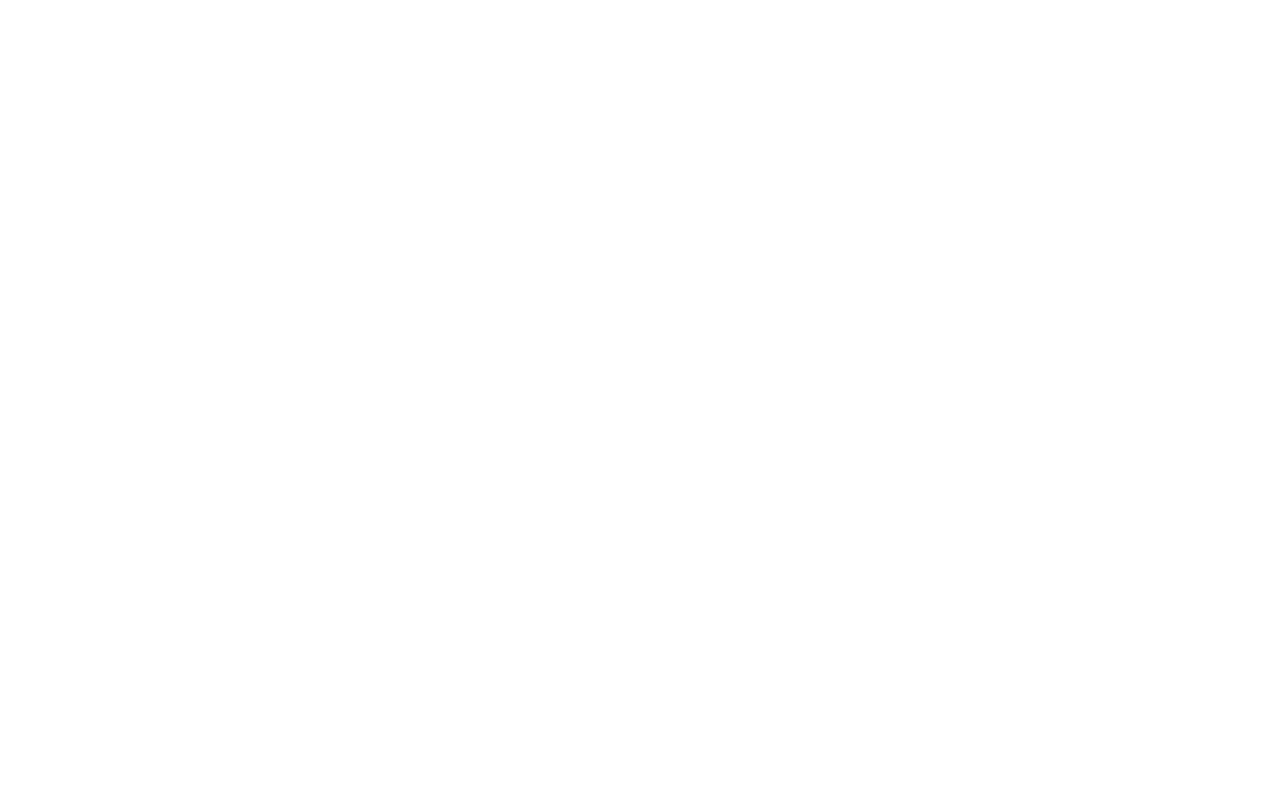
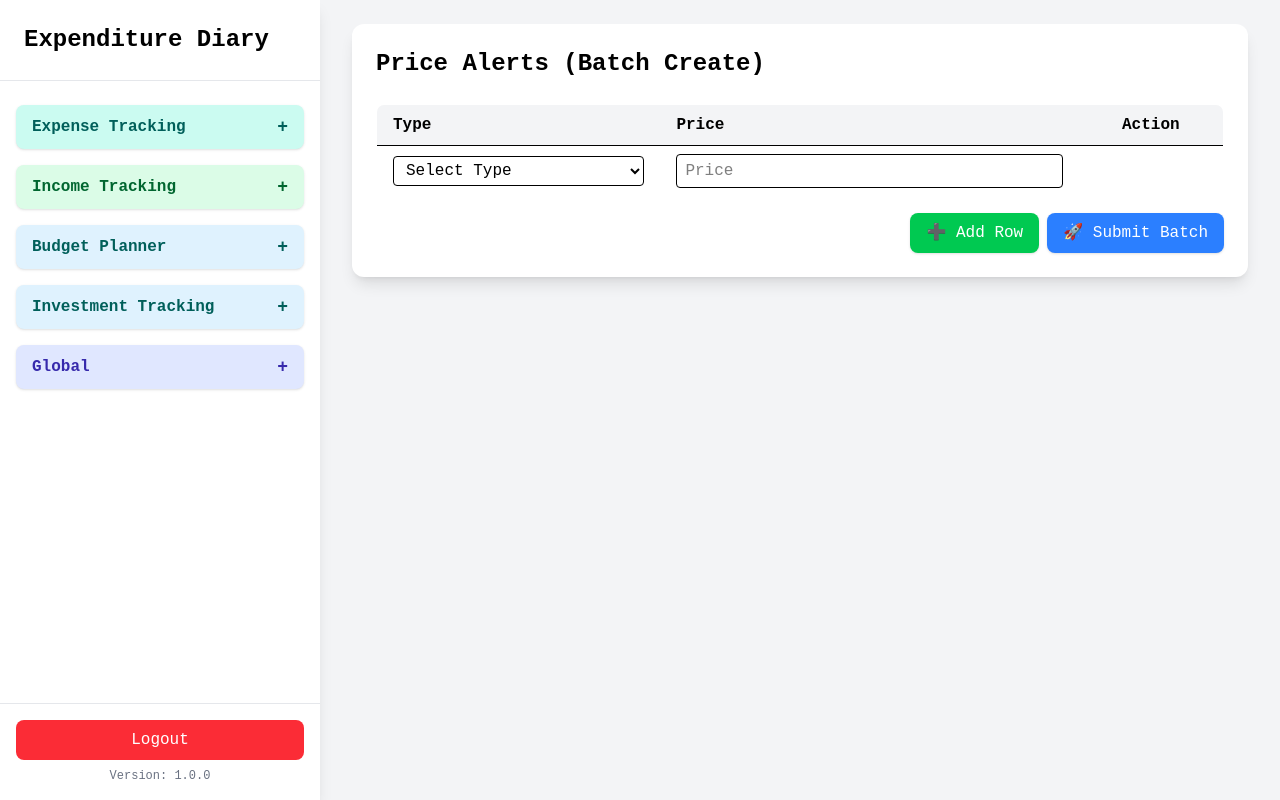
Before and after one commit to lytanghai/expense_tracker-v2-web, a Vue app: page /alert in a window 1280 px wide. Before the commit this address had no page. Built offline with nearby package versions, Linux system fonts and the light colour scheme; sample sign-in values are in the browser's storage.

Commit message:
add new feature for settings

```diff
--- a/src/components/Sidebar.vue
+++ b/src/components/Sidebar.vue
@@ -156,6 +156,7 @@ const menus = [
       { label: '🔥 Economic Event', path: '/economic-event' },
       { label: '🔥 Signal', path: '/trading-strategy' },
       { label: '✨ USD Calculator', path: '/usdc-calculator' },
+      { label: '✨ Alert', path: '/alert' },
     ]
   },
   {
--- a/src/router/index.js
+++ b/src/router/index.js
@@ -21,6 +21,7 @@ import UsdcToUsdCalculator from '@/views/Investment/UsdcToUsdCalculator.vue'
 import TradingStrategy from '@/views/Investment/TradingStrategy.vue'
 import EMA_RSI_Trend from '@/views/Investment/strategy/EMA_RSI_Trend.vue'
 import BreakoutScalper from '@/views/Investment/strategy/BreakoutScalper.vue'
+import Alert from '@/views/Investment/Alert.vue'
 
 import ActivityLog from '@/views/Global/ActivityLog.vue'
 import Report from '@/views/Global/Report.vue'
@@ -51,6 +52,7 @@ const routes = [
   { path: '/trading-strategy', component: TradingStrategy, meta: { requiresAuth: true } },
   { path: '/strategy/ema-rsi', component: EMA_RSI_Trend, meta: { requiresAuth: true } },
   { path: '/strategy/breakout-scalper', component: BreakoutScalper, meta: { requiresAuth: true } },
+  { path: '/alert', component: Alert, meta: { requiresAuth: true } },
 
   { path: '/global/activity-log', component: ActivityLog, meta: { requiresAuth: true } },
   { path: '/global/report', component: Report, meta: { requiresAuth: true } },
--- a/src/services/api.js
+++ b/src/services/api.js
@@ -156,6 +156,19 @@ export async function createExpense(payload) {
   }
 }
 
+// 🔹 NEW: Batch create API
+export async function createBatchExpense(expenses) {
+  try {
+    const res = await api.post("/expense_tracking/batch/create", {
+      expense_add_requests: expenses // snake_case root property
+    });
+    return res.data;
+  } catch (err) {
+    console.error("Error creating batch expenses:", err);
+    throw err;
+  }
+}
+
 export async function deleteExpense(id) {
   const res = await api.post("/expense_tracking/delete", { id })
   return res.data
--- a/src/views/Auth/Login.vue
+++ b/src/views/Auth/Login.vue
@@ -99,14 +99,19 @@ const handleRegister = async () => {
   }
 }
 
+let serversCalled = false
+
 onMounted(async () => {
+  if (serversCalled) return
+  serversCalled = true
+
   try {
     await wakeUpServers()
     serversReady.value = true
     console.log("Servers are ready")
   } catch (err) {
     console.log("Could not wake servers, still allowing login")
-    serversReady.value = true // allow login anyway
+    serversReady.value = true
   }
 })
 </script>
--- a/src/views/Expense/RecurringExpense.vue
+++ b/src/views/Expense/RecurringExpense.vue
@@ -1,17 +1,117 @@
 <template>
   <div class="flex h-screen">
-    <!-- Sidebar -->
     <Sidebar />
-    <!-- Main Content -->
+
     <main class="flex-1 p-6 bg-gray-100">
-        <UnderDevelopment />
+      <div class="bg-white shadow-lg rounded-xl p-6 max-w-5xl mx-auto">
+        <h1 class="text-2xl font-bold mb-6">Recurring Expense (Batch Create)</h1>
+
+        <!-- Table of expenses -->
+        <table class="min-w-full border border-gray-200 rounded-lg overflow-hidden">
+          <thead class="bg-gray-100">
+            <tr>
+              <th class="px-4 py-2 text-left">Item</th>
+              <th class="px-4 py-2 text-left">Category</th>
+              <th class="px-4 py-2 text-left">Price</th>
+              <th class="px-4 py-2 text-left">Currency</th>
+              <th class="px-4 py-2 text-left">Note</th>
+              <th class="px-4 py-2">Action</th>
+            </tr>
+          </thead>
+          <tbody>
+            <tr v-for="(expense, index) in expenses" :key="index" class="border-t hover:bg-gray-50">
+              <td class="px-4 py-2">
+                <input v-model="expense.item" placeholder="Item" class="border rounded px-2 py-1 w-full" />
+              </td>
+              <td class="px-4 py-2">
+                <input v-model="expense.category" placeholder="Category" class="border rounded px-2 py-1 w-full" />
+              </td>
+              <td class="px-4 py-2">
+                <input type="number" v-model="expense.price" placeholder="Price"
+                  class="border rounded px-2 py-1 w-full" />
+              </td>
+              <td class="px-4 py-2">
+                <select v-model="expense.currency" class="border rounded px-2 py-1 w-full">
+                  <option value="USD">USD</option>
+                  <option value="KHR">KHR</option>
+                </select>
+              </td>
+              <td class="px-4 py-2">
+                <input v-model="expense.note" placeholder="Note" class="border rounded px-2 py-1 w-full" />
+              </td>
+              <td class="px-4 py-2 text-center">
+                <button class="text-red-500 hover:text-red-700" @click="removeExpense(index)"
+                  v-if="expenses.length > 1">
+                  ❌
+                </button>
+              </td>
+            </tr>
+          </tbody>
+
+        </table>
+
+        <!-- Controls -->
+        <div class="mt-4 flex justify-end space-x-4">
+          <button class="bg-green-500 text-white px-4 py-2 rounded-lg shadow hover:bg-green-600" @click="addExpense">
+            ➕ Add Row
+          </button>
+          <button class="bg-blue-500 text-white px-4 py-2 rounded-lg shadow hover:bg-blue-600" @click="submitBatch">
+            🚀 Submit Batch
+          </button>
+        </div>
+      </div>
     </main>
   </div>
 </template>
 
 <script setup>
-import Sidebar from '@/components/Sidebar.vue';
-import UnderDevelopment from '@/components/UnderDevelopment.vue';
+import { ref } from "vue";
+import Sidebar from "@/components/Sidebar.vue";
+import { createBatchExpense } from "@/services/api";
+
+// Reactive list of expenses
+const expenses = ref([
+  { item: "", category: "", price: null, currency: "", note: "" },
+]);
+
+// Add row
+const addExpense = () => {
+  expenses.value.push({ item: "", category: "", price: null, currency: "", note: "" });
+};
+
+// Remove row
+const removeExpense = (index) => {
+  expenses.value.splice(index, 1);
+};
+
+const submitBatch = async () => {
+  try {
+    // Convert keys to snake_case
+    const payload = expenses.value.map(exp => ({
+      item: exp.item,
+      category: exp.category,
+      price: exp.price,
+      currency: exp.currency,
+      note: exp.note
+    }));
+
+    // Rename the root property to match backend
+    const res = await createBatchExpense(payload.map(e => ({
+      item: e.item,
+      category: e.category,
+      price: e.price,
+      currency: e.currency,
+      note: e.note
+    })));
+
+    console.log("Batch create response:", res);
+    alert("Batch expenses created successfully!");
+    // Reset form
+    expenses.value = [{ item: "", category: "", price: null, currency: "", note: "" }];
+  } catch (err) {
+    console.error("Batch create failed:", err);
+    alert("Failed to create batch expenses.");
+  }
+};
+
 </script>
-
-<style scoped></style>
--- a/src/views/Global/Report.vue
+++ b/src/views/Global/Report.vue
@@ -13,7 +13,7 @@
           <option value="">-- Select Type --</option>
           <option value="Expense">Expense</option>
           <option value="Income">Income</option>
-          <option value="Investment">Investment</option>
+          <!-- <option value="Investment">Investment</option> -->
         </select>
       </div>
 
--- /dev/null
+++ b/src/views/Investment/Alert.vue
@@ -0,0 +1,119 @@
+<template>
+  <div class="flex h-screen bg-gray-100">
+    <!-- Sidebar -->
+    <Sidebar />
+
+    <!-- Main Content -->
+    <main class="flex-1 p-6 overflow-auto">
+      <div class="w-full max-w-4xl mx-auto bg-white shadow-lg rounded-xl p-6">
+        <h2 class="text-2xl font-bold mb-6">Price Alerts (Batch Create)</h2>
+
+        <!-- Table of alerts -->
+        <table class="min-w-full border border-gray-200 rounded-lg overflow-hidden">
+          <thead class="bg-gray-100">
+            <tr>
+              <th class="px-4 py-2 text-left">Type</th>
+              <th class="px-4 py-2 text-left">Price</th>
+              <th class="px-4 py-2 text-center">Action</th>
+            </tr>
+          </thead>
+          <tbody>
+            <tr v-for="(alert, index) in alerts" :key="index" class="border-t hover:bg-gray-50">
+              <td class="px-4 py-2">
+                <select v-model="alert.type" class="w-full border rounded px-2 py-1">
+                  <option value="">Select Type</option>
+                  <option value="Below">Below</option>
+                  <option value="Above">Above</option>
+                  <option value="Reach">Reach</option>
+                </select>
+              </td>
+              <td class="px-4 py-2">
+                <input type="number" v-model.number="alert.price" placeholder="Price" class="w-full border rounded px-2 py-1" />
+              </td>
+              <td class="px-4 py-2 text-center">
+                <button
+                  class="text-red-500 hover:text-red-700"
+                  @click="removeAlert(index)"
+                  v-if="alerts.length > 1"
+                >
+                  ❌
+                </button>
+              </td>
+            </tr>
+          </tbody>
+        </table>
+
+        <!-- Controls -->
+        <div class="mt-4 flex justify-end space-x-2">
+          <button
+            class="bg-green-500 text-white px-4 py-2 rounded-lg shadow hover:bg-green-600"
+            @click="addAlert"
+          >
+            ➕ Add Row
+          </button>
+          <button
+            class="bg-blue-500 text-white px-4 py-2 rounded-lg shadow hover:bg-blue-600"
+            @click="submitBatch"
+          >
+            🚀 Submit Batch
+          </button>
+        </div>
+      </div>
+    </main>
+  </div>
+</template>
+
+<script setup>
+import { ref } from 'vue'
+import Sidebar from "@/components/Sidebar.vue";
+import api from '@/services/api' // Make sure your batch API is here
+
+import { useNotification } from '@/stores/notification'
+const { notify } = useNotification()
+
+const alerts = ref([
+  { type: '', price: null }
+])
+
+// Add a new row
+const addAlert = () => {
+  alerts.value.push({ type: '', price: null })
+}
+
+// Remove a row
+const removeAlert = (index) => {
+  alerts.value.splice(index, 1)
+}
+
+// Submit batch
+const submitBatch = async () => {
+  try {
+    // Validate
+    const invalid = alerts.value.some(a => !a.type || a.price == null)
+    if (invalid) {
+      notify('error', 'Validation Error', 'Please fill all alert rows before submitting.')
+      return
+    }
+
+    // Call API
+    const payload = {
+      alerts: alerts.value.map(a => ({
+        type: a.type,
+        price: a.price
+      }))
+    }
+
+    const res = await api.post('/price_alert/batch/create', payload) // Replace with your endpoint
+
+    notify('success', 'Batch Created', 'All alerts have been successfully created.')
+    alerts.value = [{ type: '', price: null }] // reset table
+  } catch (err) {
+    console.error(err)
+    notify('error', 'Error', 'Could not create alerts.')
+  }
+}
+</script>
+
+<style scoped>
+/* Optional styling */
+</style>
--- a/src/views/Investment/MarketPrice.vue
+++ b/src/views/Investment/MarketPrice.vue
@@ -69,7 +69,7 @@ async function loadPrice() {
     priceData.value = data;
 
     // Add to history
-    const date = new Date(data.last_updated).toISOString().slice(0, 16); // minute precision
+    const date = new Date(data.last_updated).toISOString().slice(0, 19).replace('T', " "); // minute precision
     if (!historyList.value.find(item => item.date === date)) {
       historyList.value.push({ date, price: data.price });
     }
--- a/src/views/Investment/sub/MarketPriceHistory.vue
+++ b/src/views/Investment/sub/MarketPriceHistory.vue
@@ -48,6 +48,7 @@ const props = defineProps({
   },
 });
 
+
 // Sort history descending by date
 const sortedHistory = computed(() =>
   [...props.history].sort((a, b) => new Date(b.date) - new Date(a.date))
```
Also changed, not shown: src/services/notification.js (added).
